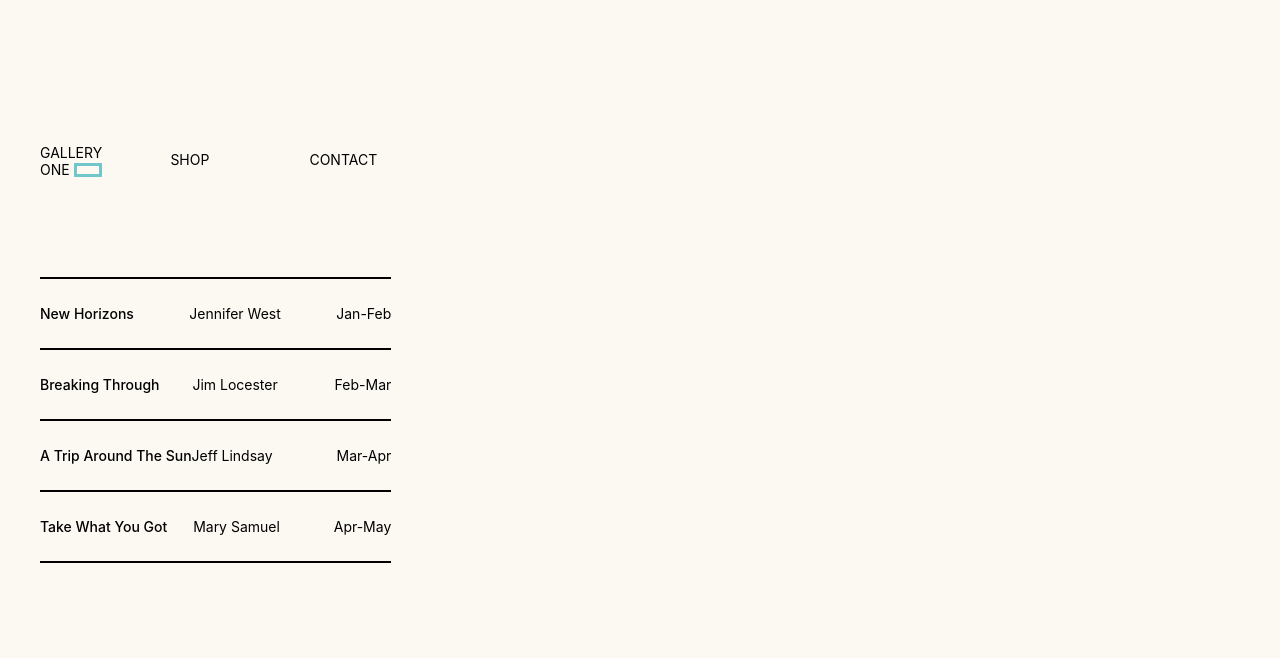
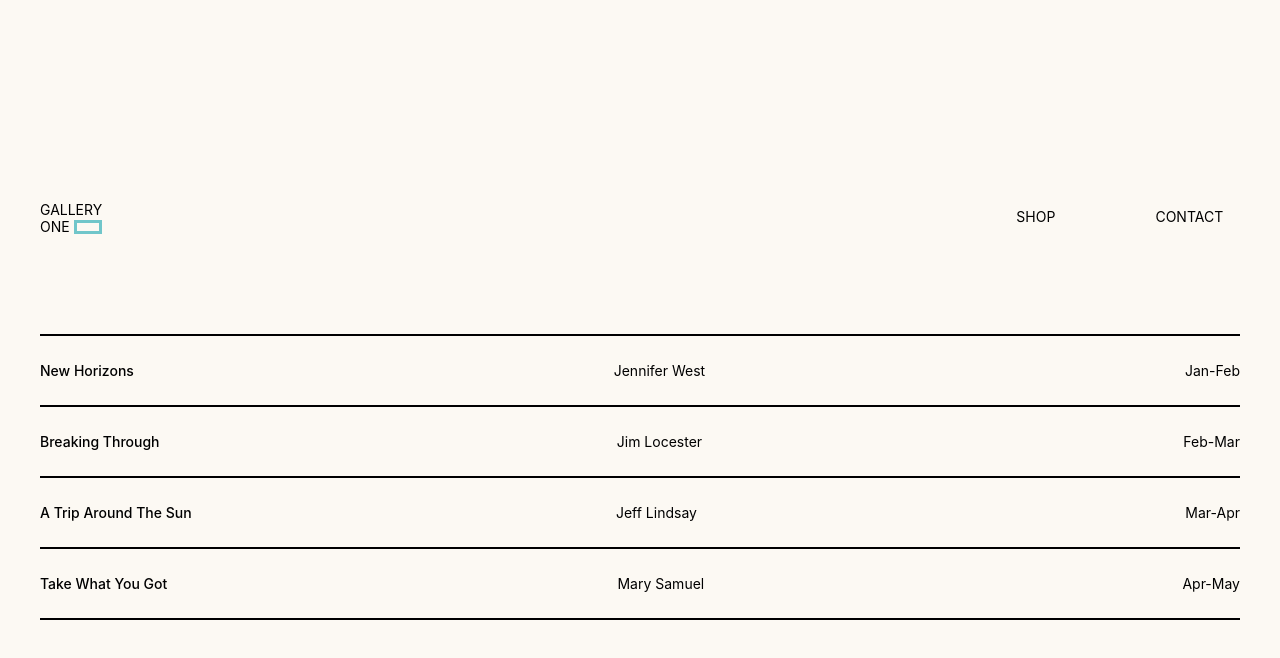
Before and after one commit to AndrewRoyCreative/galleryOne-vite, a React (Vite) app: page / in a window 1280 px wide. Shown: the top 658 px of the page. Built offline with nearby package versions, Linux system fonts and the light colour scheme; what prettier-plugin-tailwindcss would draw is missing.

Commit message:
overflow issues

```diff
--- a/src/components/Navbar.jsx
+++ b/src/components/Navbar.jsx
@@ -5,7 +5,7 @@ import Menu from '../../assets/burgermenu.svg'
 const Navbar = () => {
   return (
     <motion.nav
-      className='w-full flex flex-row justify-between pt-5 pb-5 pr-10 pl-10 align-baseline'
+      className='w-[100vw] flex flex-row justify-between pt-5 pb-5 pr-10 pl-10 align-baseline'
       initial={{y: -10, opacity: 0}}
       animate={{y: 0,opacity:1}}
       transition={{delay: 2.0, duration: 1.2, ease: [0.56, 0.02, 0.37, 1.1]}}
--- a/src/sections/Exhibits.jsx
+++ b/src/sections/Exhibits.jsx
@@ -4,8 +4,8 @@ import { motion } from "framer-motion"
 
 const Exhibits = () => {
   return (
-    <section>
-    <div className='w-full h-[25rem] mt-20 sm:mt-30 pl-10 pr-10'>
+    <section className="w-[100vw] flex flex-col justify-center items-center">
+    <div className='w-full h-full mt-20 sm:mt-30 pl-10 pr-10'>
             <motion.div
                 className="w-full h-[0.125rem] origin-left bg-black"
                 initial={{width: 0}}
@@ -87,6 +87,10 @@ const Exhibits = () => {
                 />
             </div>
     </section>
+    // <section>
+    //     <div className=" bg-red-500 w-[full] h-[full]"></div>
+
+    // </section>
   )
 }
 
```
